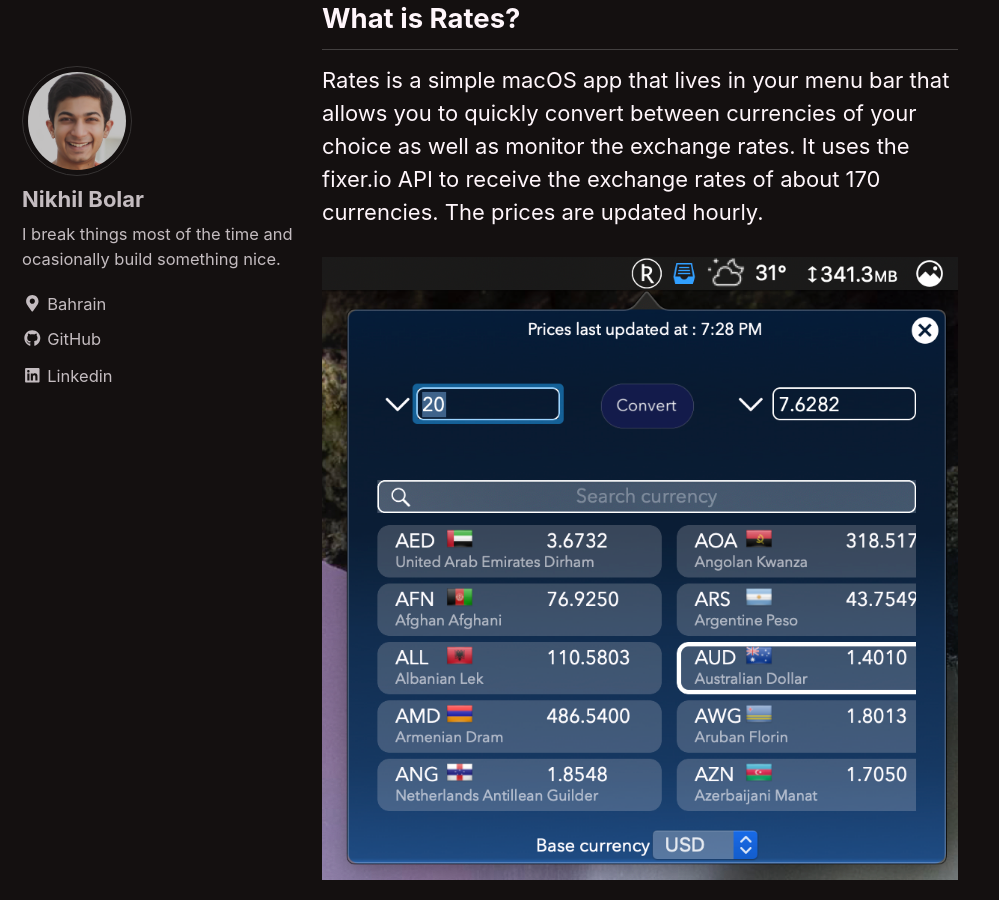
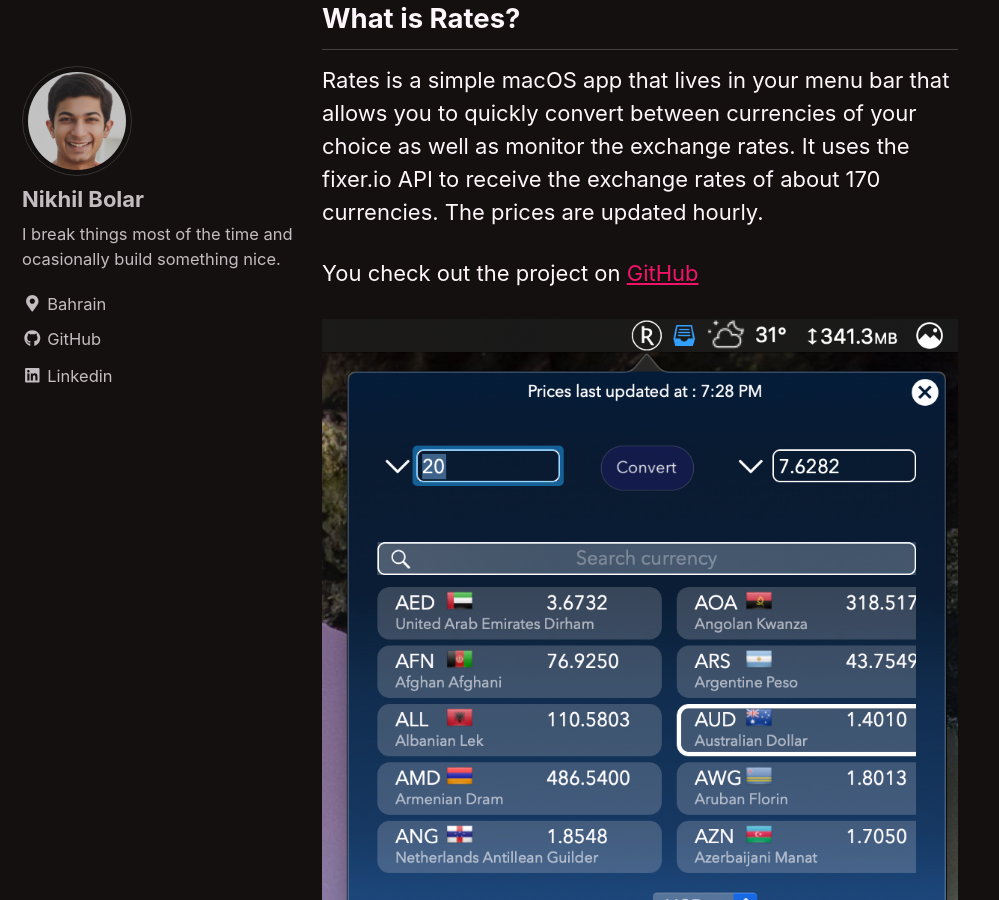
Before and after one commit to nbolar/nbolar.github.io, a Jekyll site: the page built from _posts/2019-04-04-rates.md, in a window 1280 px wide and 900 px high, scrolled down 486 px. Shown: the whole window, without its empty margins (0-999 px from the left). Built offline with Jekyll 4.4.1, drawn with Linux system fonts in a browser that asks for light colours; cached includes are drawn as plain includes.

Commit message:
Update 2019-04-04-rates.md

```diff
--- a/_posts/2019-04-04-rates.md
+++ b/_posts/2019-04-04-rates.md
@@ -10,6 +10,8 @@
 ## What is Rates?
 Rates is a simple macOS app that lives in your menu bar that allows you to quickly convert between currencies of your choice as well as monitor the exchange rates. It uses the fixer.io API to receive the exchange rates of about 170 currencies. The prices are updated hourly.
 
+You check out the project on [GitHub](https://github.com/nbolar/Rates)
+
 <div style="width:image width px; font-size:80%; text-align:center;"><img src="{{ site.url }}{{ site.baseurl }}/images/rates_screenshot.png" alt="Darko" width="width" height="height" style="padding-bottom:0.5em;" /></div>
 
 ---
```
